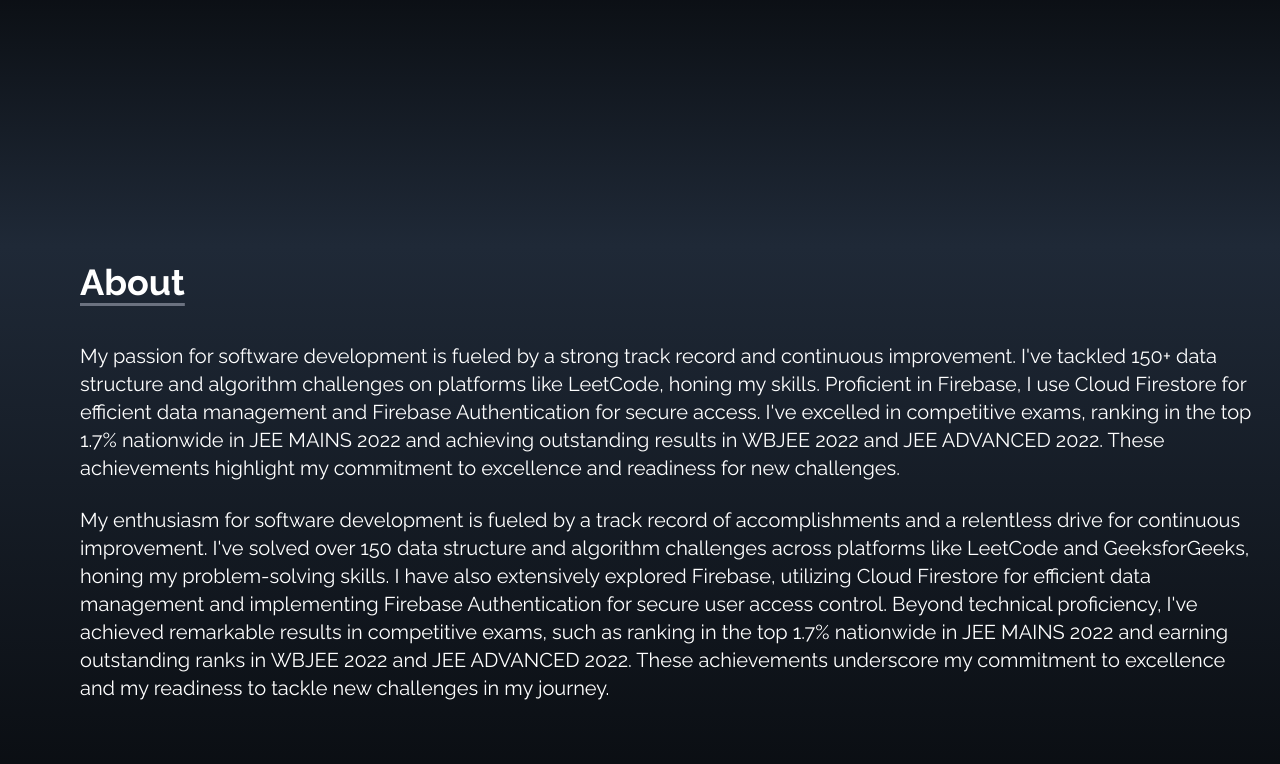
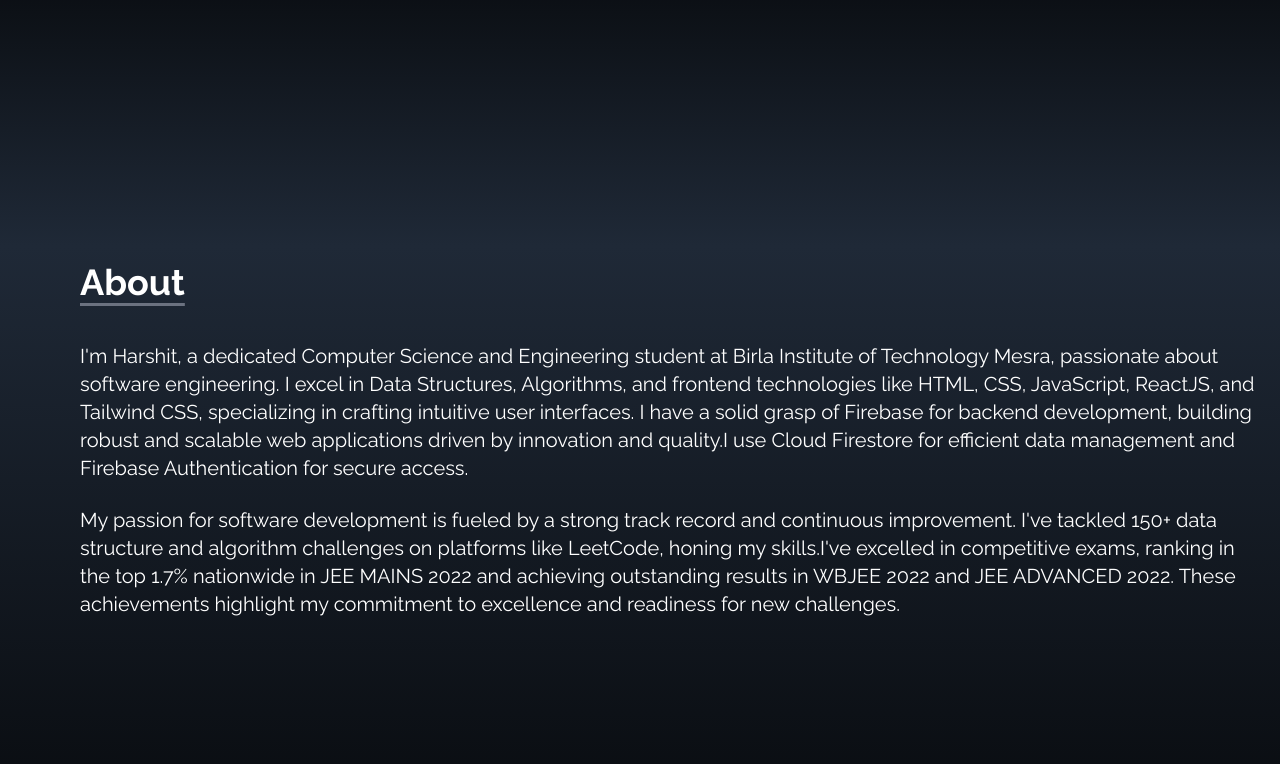
Before and after one commit to harshit07kr/Portfolio, a React (Vite) app: page / in a window 1280 px wide. Shown: the part 554-1318 px from the top of the page. Built offline with nearby package versions, Linux system fonts and the light colour scheme.

Commit message:
About updated

```diff
--- a/src/components/About.jsx
+++ b/src/components/About.jsx
@@ -8,11 +8,11 @@ const About = () => {
           <p>About</p>
         </div>
         <p className="text-base md:text-xl mt-10">
-        My passion for software development is fueled by a strong track record and continuous improvement. I've tackled 150+ data structure and algorithm challenges on platforms like LeetCode, honing my skills. Proficient in Firebase, I use Cloud Firestore for efficient data management and Firebase Authentication for secure access. I've excelled in competitive exams, ranking in the top 1.7% nationwide in JEE MAINS 2022 and achieving outstanding results in WBJEE 2022 and JEE ADVANCED 2022. These achievements highlight my commitment to excellence and readiness for new challenges.
+        I'm Harshit, a dedicated Computer Science and Engineering student at Birla Institute of Technology Mesra, passionate about software engineering. I excel in Data Structures, Algorithms, and frontend technologies like HTML, CSS, JavaScript, ReactJS, and Tailwind CSS, specializing in crafting intuitive user interfaces. I have a solid grasp of Firebase for backend development, building robust and scalable web applications driven by innovation and quality.I use Cloud Firestore for efficient data management and Firebase Authentication for secure access.
         </p>
         <br />
         <p className="text-base md:text-xl">
-        My enthusiasm for software development is fueled by a track record of accomplishments and a relentless drive for continuous improvement. I've solved over 150 data structure and algorithm challenges across platforms like LeetCode and GeeksforGeeks, honing my problem-solving skills. I have also extensively explored Firebase, utilizing Cloud Firestore for efficient data management and implementing Firebase Authentication for secure user access control. Beyond technical proficiency, I've achieved remarkable results in competitive exams, such as ranking in the top 1.7% nationwide in JEE MAINS 2022 and earning outstanding ranks in WBJEE 2022 and JEE ADVANCED 2022. These achievements underscore my commitment to excellence and my readiness to tackle new challenges in my journey.
+        My passion for software development is fueled by a strong track record and continuous improvement. I've tackled 150+ data structure and algorithm challenges on platforms like LeetCode, honing my skills.I've excelled in competitive exams, ranking in the top 1.7% nationwide in JEE MAINS 2022 and achieving outstanding results in WBJEE 2022 and JEE ADVANCED 2022. These achievements highlight my commitment to excellence and readiness for new challenges.
         </p>
       </div>
     </div>
```
